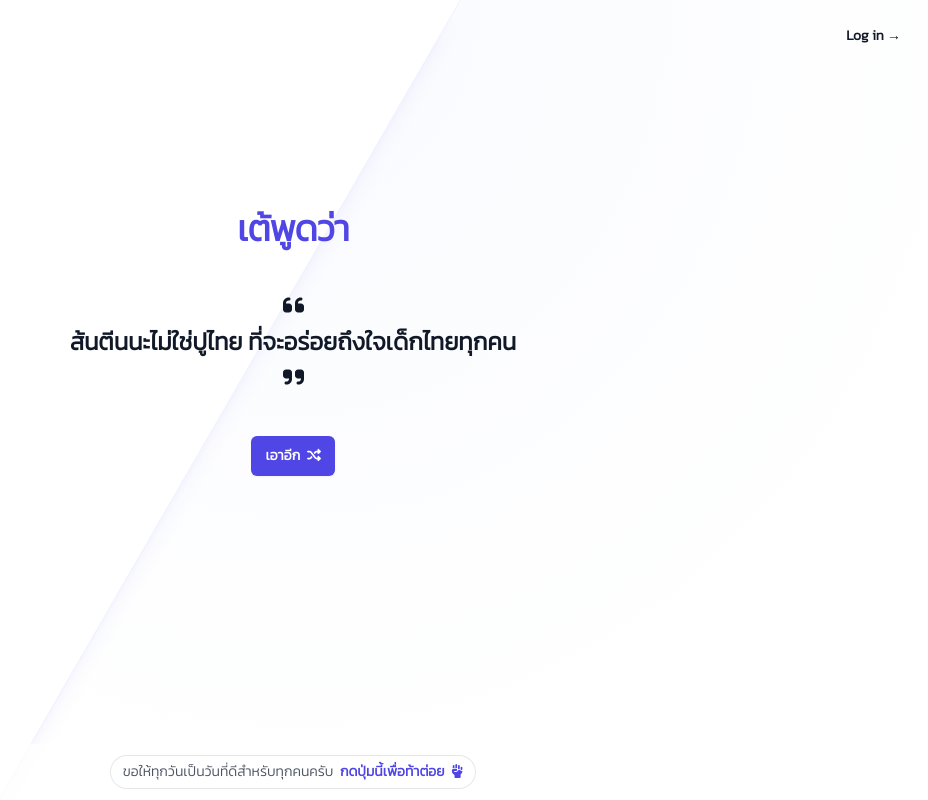
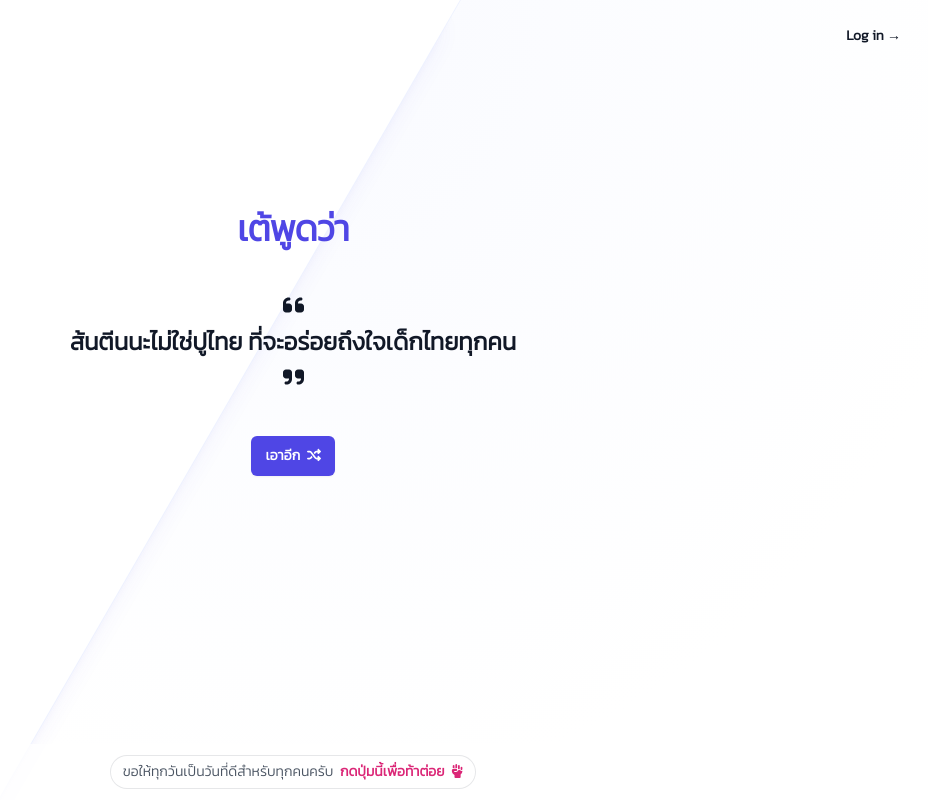
Before and after one commit to TaeTriphop/Quote-g9h, a React (Create React App) app: page / in a window 1280 px wide. Shown: the whole page, without its empty margins (347-1275 px from the left). Built offline with nearby package versions, Linux system fonts and the light colour scheme.

Commit message:
Update Quote Tae

```diff
--- a/src/Components/footer/AppFooter.tsx
+++ b/src/Components/footer/AppFooter.tsx
@@ -14,10 +14,10 @@ export default function AppFooter() {
   return (
     <>
       <div className="flex justify-center absolute bottom-0 left-0 right-0 p-3 bg-white bg-opacity-80">
-        <div className="relative rounded-full px-3 py-1 text-sm leading-6 text-gray-600 ring-1 ring-gray-900/10 hover:ring-gray-900/20 responsiveText">
+        <div className="relative rounded-full px-3 py-1 text-sm leading-6 text-gray-600 ring-1 ring-gray-900/10 hover:ring-red-950/20 responsiveText">
           ขอให้ทุกวันเป็นวันที่ดีสำหรับทุกคนครับ &nbsp;
           <span
-            className="font-semibold text-indigo-600 cursor-pointer"
+            className="font-semibold text-[#db2777] cursor-pointer"
             onClick={() => setOpenModal(true)}
           >
             <span className="absolute inset-0" aria-hidden="true"></span>
@@ -92,6 +92,7 @@ export default function AppFooter() {
                     <a
                       href="https://media.tenor.com/PS6medrGxqwAAAAd/cat-kiss.gif"
                       target="_blank"
+                      rel="noopener noreferrer"
                       className="inline-flex w-full justify-center rounded-md bg-indigo-600 px-3 py-2 text-sm font-semibold text-white shadow-sm hover:bg-indigo-500 sm:ml-3 sm:w-auto"
                       onClick={() => setOpenModal(false)}
                     >
```
